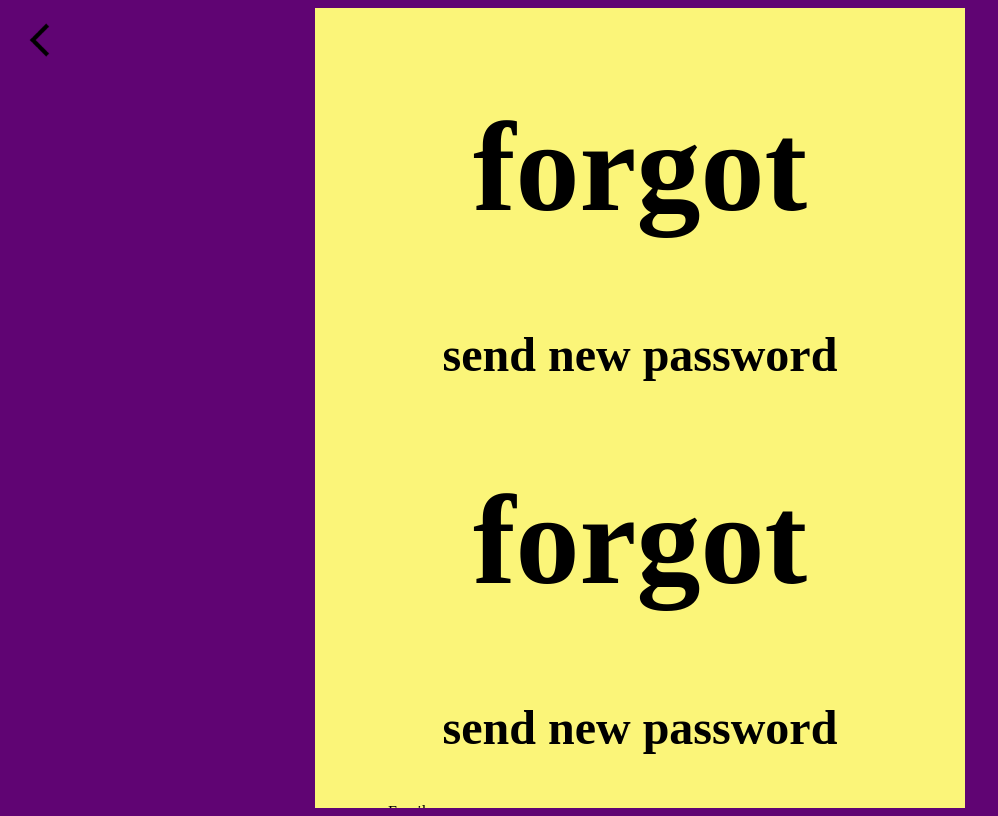
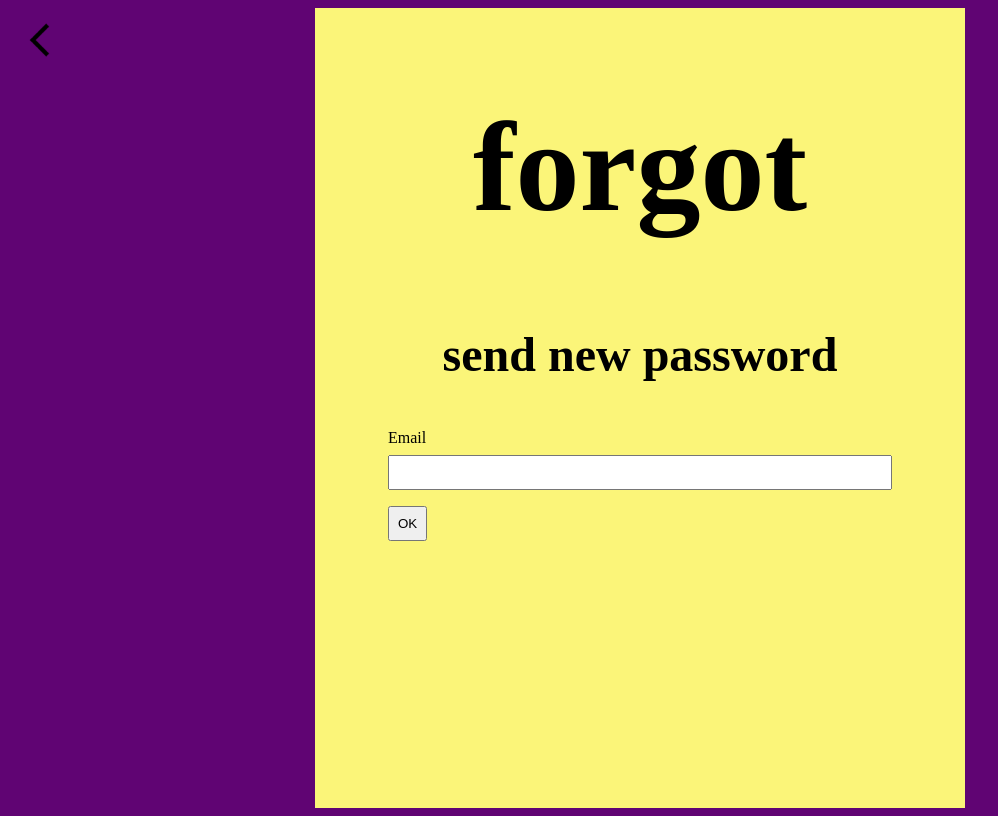
Before and after one commit to lapaset/camagru, a PHP site: page /camagru/srcs/forgot_password.php in a window 1280 px wide. Shown: the whole page, without its empty margins (0-998 px from the left). Run offline with PHP 8.4, Linux system fonts and the light colour scheme; data that the repository does not hold is empty.

Commit message:
Fix layout and field requirement

```diff
--- a/srcs/components/forgot_password_form.php
+++ b/srcs/components/forgot_password_form.php
@@ -1,10 +1,8 @@
 <?php
-	$forgot_password_form = '<h1>forgot</h1>
-							<h2>send new password</h2>
-							<div class="form-container">
+	$forgot_password_form = '<div class="form-container">
 								<form method="post">
 									<label>Email</label><br />
-									<input type="email" name="email" /><br />
+									<input type="email" name="email" required/><br />
 									<input type= "submit" value="OK" />
 								</form>
 							</div>';
```
